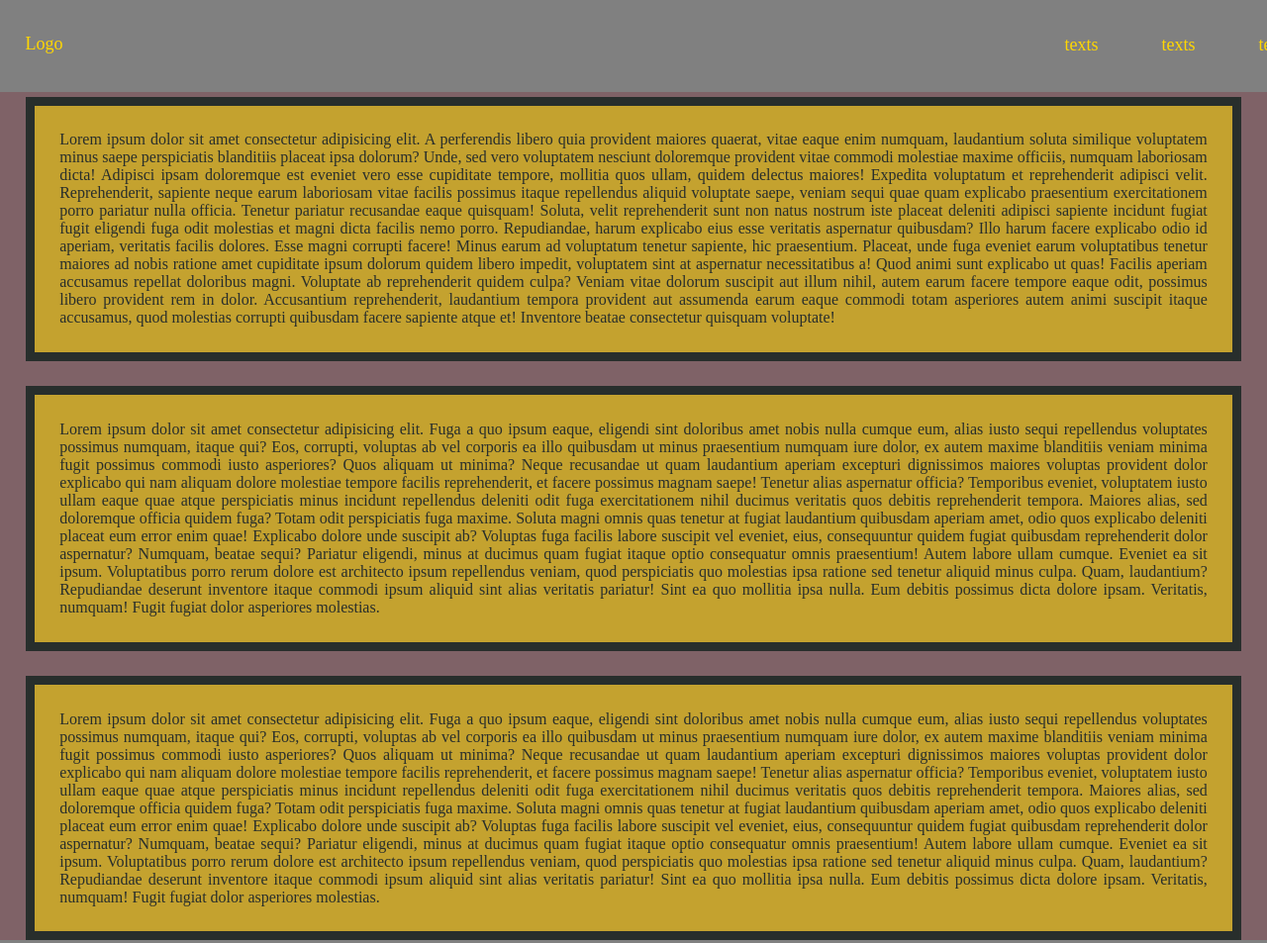
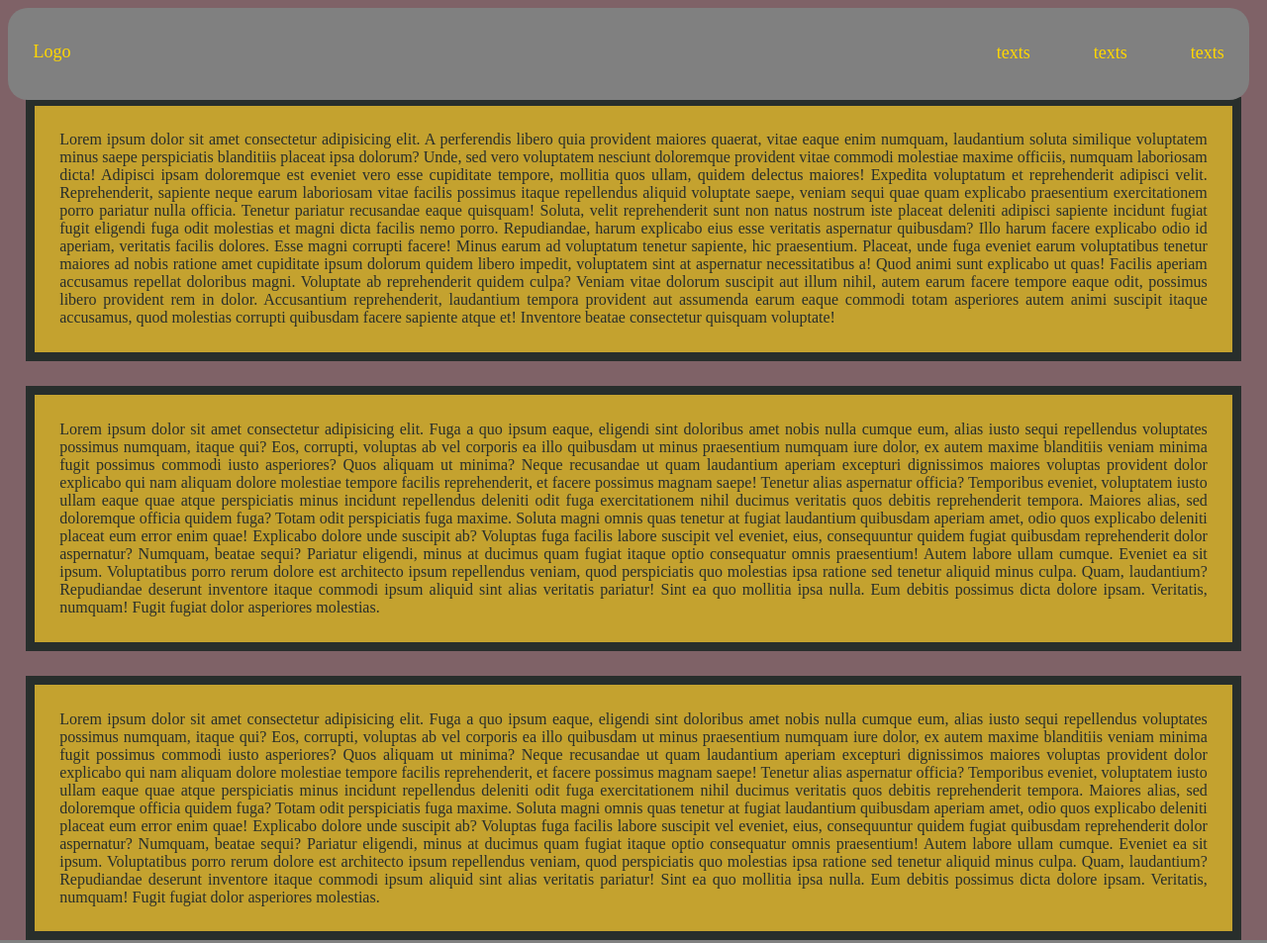
Before and after one commit to Nirmal46/feb, a plain HTML site: page index.html in a window 1280 px wide. Shown: the top 953 px of the page at 99% size. Drawn offline with Linux system fonts and the light colour scheme.

Commit message:
Update index.html

```diff
--- a/index.html
+++ b/index.html
@@ -14,10 +14,12 @@
         .nav-bar{
             background-color: grey;
             padding: 2%;
+            margin: 1vh;
+            border-radius: 20px;
             color: gold;
             font-size: 18px;
             position: fixed;
-            width: 100%;
+            width: 94vw;
 
         }
         .logo{
```
